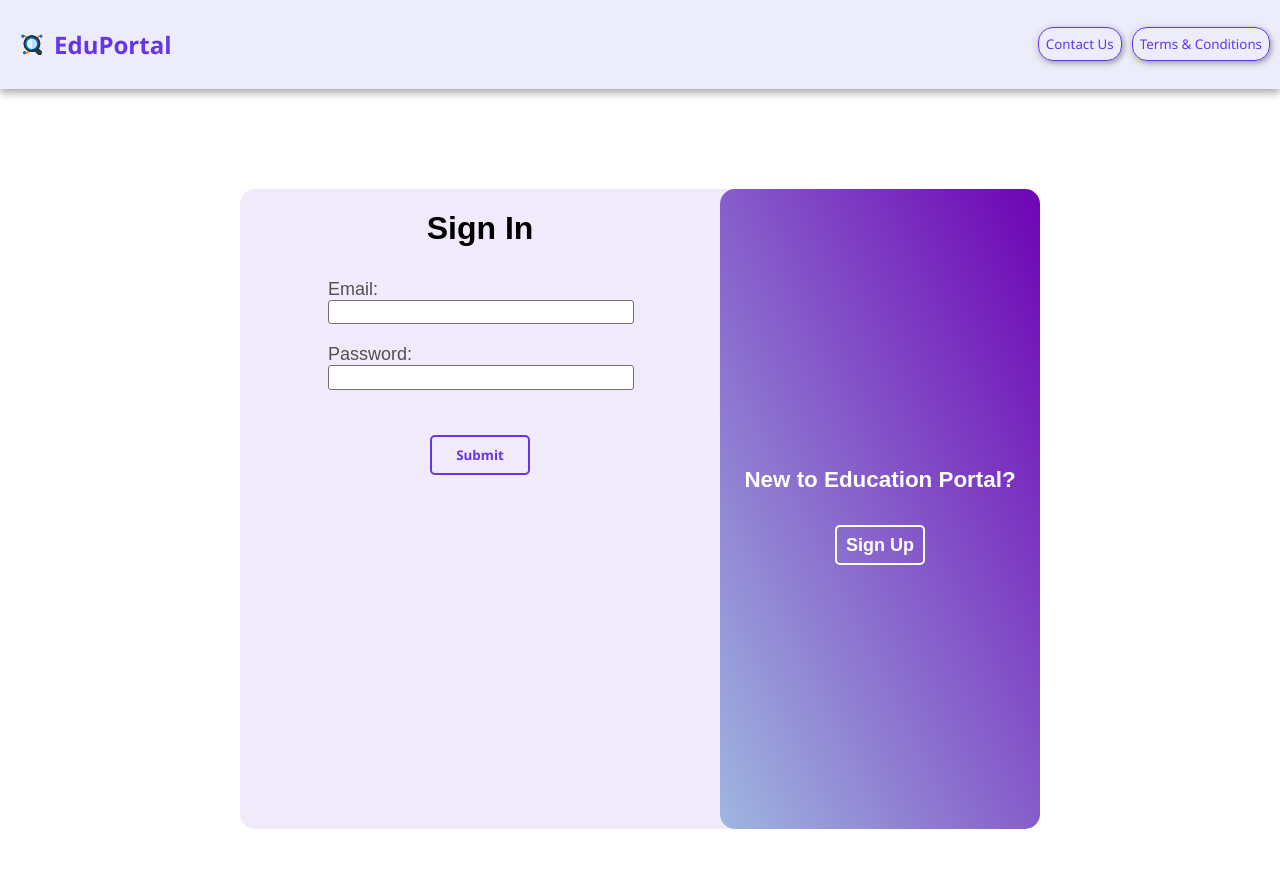
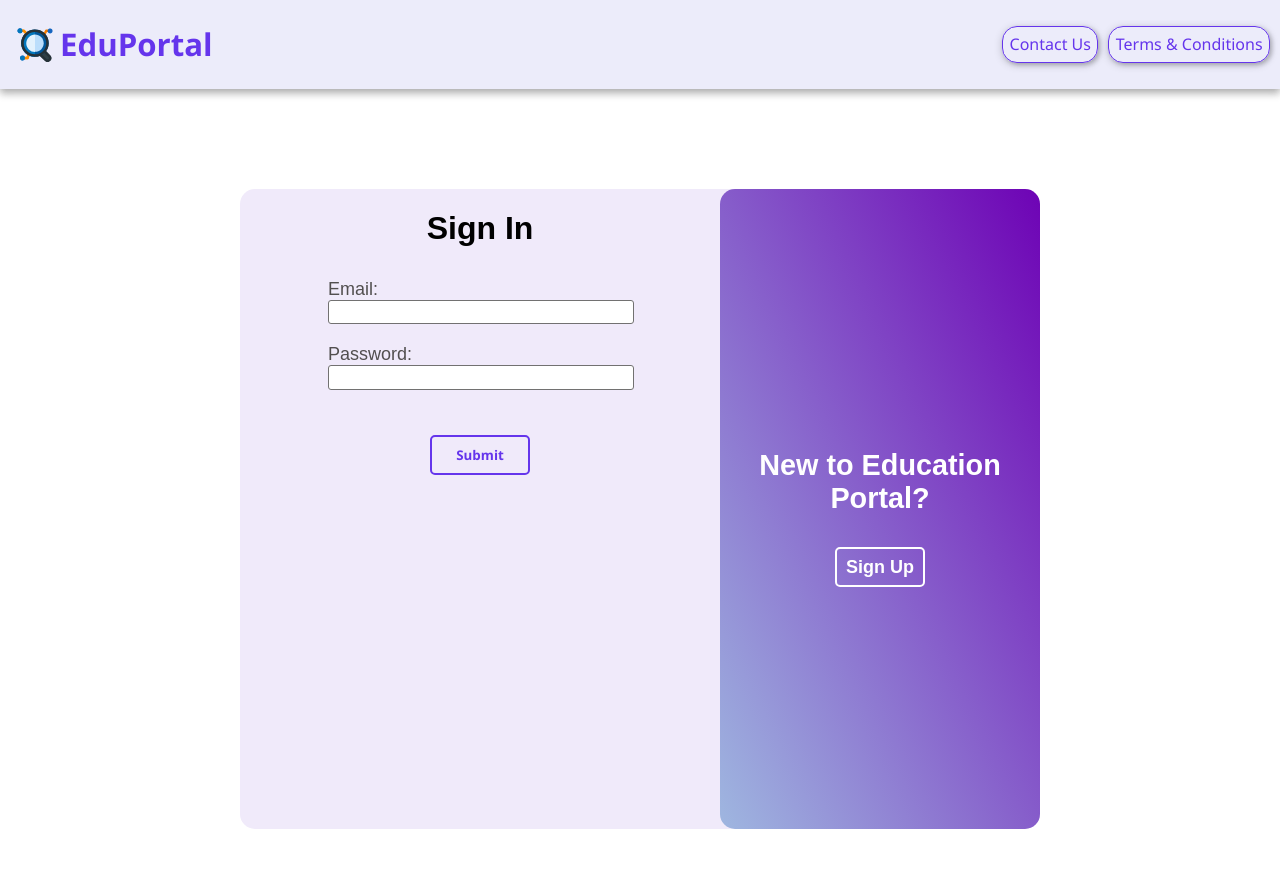
Before and after one commit to Beginner50/Web-Project, a PHP site: page /source/authenticationPage.php in a window 1280 px wide. Shown: the top 869 px of the page. Run offline with PHP 8.4, Linux system fonts and the light colour scheme; data comes from the database, SQL or seed files in the repository.

Commit message:
Improved font and margin UI

```diff
--- a/source/authenticationPage.php
+++ b/source/authenticationPage.php
@@ -6,7 +6,7 @@
     <meta name="viewport" content="width=device-width, initial-scale=1.0">
     <meta name="description" content="School Website for ABC Academy">
     <link rel="stylesheet" href="stylesheets/common.css">
-    <link rel="stylesheet" href="stylesheets/authenticationPage/common.css">
+    <link rel="stylesheet" href="stylesheets/authenticationPage/main.css">
     <link rel="stylesheet" href="stylesheets/authenticationPage/registrationFormGeneral.css">
     <link rel="stylesheet" href="stylesheets/authenticationPage/registrationFormSpecific.css">
     <link rel="stylesheet" href="stylesheets/partials/popUp.css">
@@ -138,7 +138,7 @@
                         </div>
                     </fieldset>
                     <!-- Teacher specific attributes -->
-                    <fieldset id="specificAttr-fieldset-teacher" class="no-border" style="display:none;">
+                    <fieldset id="specificAttr-fieldset-teacher" class="no-border" style="display:none;" disabled>
                         <div class="teacher input-group">
                             Subject Taught: <input class="input-box hover transparent-placeholder " name="subjectTaught"
                                 type="text" required>
@@ -148,7 +148,7 @@
                                 type="date" required>
                         </div>
                     </fieldset>
-                    <fieldset id="specificAttr-fieldset-admin" class="no-border" style="display:none;">
+                    <fieldset id="specificAttr-fieldset-admin" class="no-border" style="display:none;" disabled>
                         <div class="admin input-group">
                             Date Joined <input class="input-box hover transparent-placeholder " name="adminDateJoined"
                                 type="date" required>
--- a/source/partials/navBar.php
+++ b/source/partials/navBar.php
@@ -7,6 +7,8 @@
       <h1 id="logo-title">EduPortal</h1>
     </div>
     <?php
+    session_start();
+
     if ($page != 'authenticationPage') {
       echo '<script>
                       function switchClass() {
@@ -20,18 +22,19 @@
 
       if ($page == 'classTab') {
         echo '<div id="button-wrapper">
-                      <button id="accountManagement-button" class="indigoTheme shadow" onclick="switchAccountManagement()">
-                        Account Management
-                      </button>
+                      <button id="accountManagement-button" class="indigoTheme shadow" onclick="switchAccountManagement()">                         Account Management</button>
                       <button id="classes-button" class="indigoTheme shadow active"> Classes </button>
-                      </div>';
-      } else if ($page == "accountManagementTab") {
+              </div>';
+      } else if ($page == "accountManagementTab" && $_SESSION['UserType'] != 'Admin') {
         echo '<div id="button-wrapper">
                       <button id="accountManagement-button" class="indigoTheme shadow active">                         Account Management                       </button>
-                      <button id="classes-button" class="indigoTheme shadow" onclick="switchClass()">
-                        Classes
-                      </button>
+                      <button id="classes-button" class="indigoTheme shadow" onclick="switchClass()">Classes</button>
                       </div>';
+      } else if ($page == "accountManagementTab" && $_SESSION['UserType'] == 'Admin') {
+        echo '<div id="button-wrapper">
+                      <button id="accountManagement-button" class="indigoTheme shadow active">                         Account Management                       </button>
+                      <button id="dashboard-button" class="indigoTheme shadow" onclick="switchClass()"> Dashboard </button>
+              </div>';
       }
     }
     ?>
--- a/source/stylesheets/authenticationPage/common.css
+++ b/source/stylesheets/authenticationPage/main.css
@@ -63,7 +63,7 @@ nav {
 }
 
 #callToAction-wrapper h1.callToAction {
-    font-size: min(140%);
+    font-size: clamp(1rem, 1vw + 1rem, 5rem);
     font-weight: bolder;
     font-family: Arial, Helvetica, sans-serif;
     color: white;
@@ -136,13 +136,13 @@ nav {
 
 #registration-form .input-group {
     position: relative;
-    font-size: 0.8rem;
-    color: rgb(0, 0, 0);
+    font-size: clamp(1rem, 0.1vw + 0.1rem, 5rem);
+    color: rgb(82, 79, 79);
     margin-left: 0.8rem;
     margin-right: 2.5rem;
     display: flex;
     flex-direction: column;
-    padding: 0px;
+    padding: 0px4
 }
 
 #registration-form .input-box {
--- a/source/stylesheets/authenticationPage/registrationFormGeneral.css
+++ b/source/stylesheets/authenticationPage/registrationFormGeneral.css
@@ -11,6 +11,7 @@
     box-shadow: 0px 2px 4px rgb(0, 0, 0, 0.55);
     width: 75px;
     height: 1.5rem;
+    font-size: clamp(1rem, 0.5vw + 0.1rem, 5rem);
 }
 
 #registration-form #generalAttr-fieldset {
@@ -18,7 +19,7 @@
     grid-template-columns: repeat(auto-fill, min(26vw, 240px));
     width: 90%;
     padding: 0px;
-    margin-top: 5px;
+    margin-top: 4%;
     margin-left: 5%;
     gap: 0px;
     border: none;
--- a/source/stylesheets/authenticationPage/registrationFormSpecific.css
+++ b/source/stylesheets/authenticationPage/registrationFormSpecific.css
@@ -11,22 +11,20 @@
 
 #specificAttr-fieldset-student #top-section {
     display: grid;
-    grid-template-columns: repeat(auto-fill, minmax(150px, 200px));
+    grid-template-columns: repeat(auto-fill, minmax(100px, 50%));
 }
 
 #top-section.input-group {
     display: flex;
     flex-direction: column;
     justify-content: space-around;
-    margin-left: 10%;
-    margin-right: 20%;
-    width: 100px;
+    margin-left: auto;
+    margin-right: auto;
 }
 
 #specificAttr-fieldset-student #bottom-section {
     display: flex;
     flex-direction: column;
-    /* align-items: center; */
     height: 100%;
     padding-bottom: 3%;
 }
@@ -79,7 +77,7 @@
 
 #specificAttr-fieldset #specificAttr-fieldset-teacher {
     display: grid;
-    grid-template-columns: repeat(auto-fill, minmax(150px, 190px));
+    grid-template-columns: repeat(auto-fill, minmax(150px, 50%));
 
 }
 
@@ -113,15 +111,6 @@
         width: 60%;
     }
 
-    #specificAttr-fieldset-student #top-section .input-group {
-        margin-left: 15%;
-        width: 100px;
-    }
-
-    #specificAttr-fieldset-student #top-section .input-group:nth-child(2) {
-        margin-left: 15%;
-    }
-
     #specificAttr-fieldset-teacher .input-group {
         margin-left: 0%;
     }
--- a/source/stylesheets/partials/navBar.css
+++ b/source/stylesheets/partials/navBar.css
@@ -18,6 +18,7 @@ nav.indigoTheme {
     flex-direction: row;
     justify-content: space-between;
     align-items: center;
+    font-size: clamp(0.3rem, 1vw + 0.5rem, 5rem);
 }
 
 nav.indigoTheme>div {
@@ -25,13 +26,6 @@ nav.indigoTheme>div {
     margin-left: 10px;
     display: flex;
     gap: 10px;
-}
-
-@media (width < 800px) {
-    nav.indigoTheme #left-section button {
-        font-size: 70%;
-        padding: 5px;
-    }
 }
 
 nav.indigoTheme #left-section {
@@ -45,7 +39,8 @@ nav.indigoTheme #left-section {
 }
 
 #left-section #logo-wrapper>img {
-    padding: 10px;
+    width: clamp(10px, 3vw + 0.5rem, 40px);
+    padding: 5px;
 }
 
 @media (width < 800px) {
@@ -72,7 +67,7 @@ nav.indigoTheme #left-section {
 }
 
 #button-wrapper #accountManagement-button {
-    height: 60%;
+    height: 65%;
     width: 100%;
     margin-top: auto;
     margin-bottom: auto;
@@ -80,16 +75,17 @@ nav.indigoTheme #left-section {
 
 #button-wrapper #classes-button {
     width: 100%;
-    height: 60%;
+    height: 65%;
     margin-top: auto;
     margin-bottom: auto;
 }
 
 nav.indigoTheme #right-section button {
-    height: 100%;
-    padding: 7px;
+    height: 50%;
+    padding: 0.8vh;
     text-align: center;
     border-radius: 15px;
+    font-size: clamp(0.6rem, 2vw, 1rem);
 }
 
 @media (width < 800px) {
@@ -99,7 +95,7 @@ nav.indigoTheme #right-section button {
         padding: 5px;
     }
 
-    #right-section button {
+    /* #right-section button {
         font-size: 55%;
-    }
+    } */
 }
--- a/source/stylesheets/partials/popUp.css
+++ b/source/stylesheets/partials/popUp.css
@@ -27,6 +27,11 @@
     justify-content: start;
     overflow-y: scroll;
     overflow-x: hidden;
+    scrollbar-width: 0px;
+}
+
+#popUp-wrapper #popUp-menu::-webkit-scrollbar {
+    display: none;
 }
 
 #popUp-menu .popUp {
```
Also changed, not shown: source/Authentication/login.php (+6 -5 lines), .htaccess.
